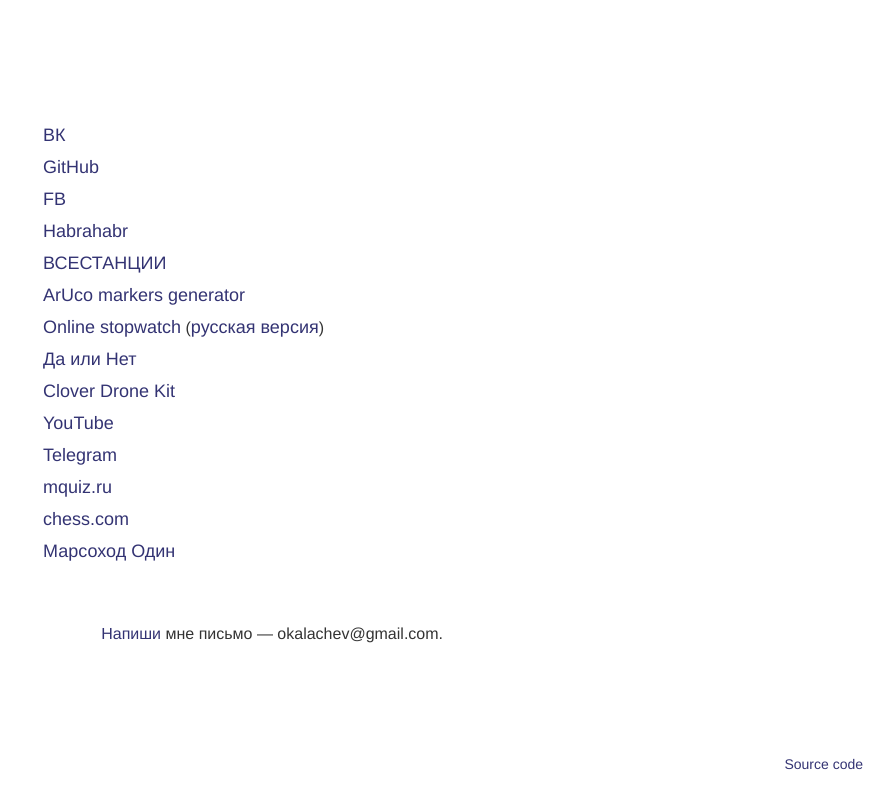
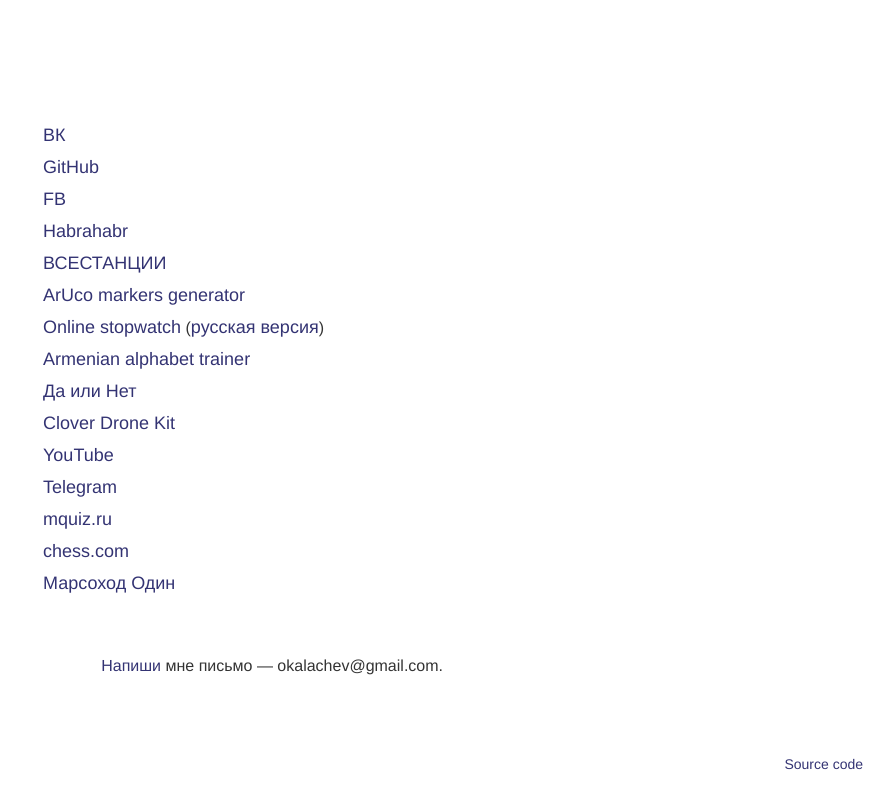
Before and after one commit to okalachev/okalachev.github.io, a plain HTML site: page index.html in a window 1280 px wide. Shown: the whole page, without its empty margins (397-1280 px from the left). Drawn offline with Linux system fonts and the light colour scheme; no server answers.

Commit message:
Add link to Armenian alphabet trainer

```diff
--- a/index.html
+++ b/index.html
@@ -21,6 +21,7 @@
 				<li><a href="https://vk.com/allstations">ВСЕСТАНЦИИ</a></li>
 				<li><a href="https://chev.me/arucogen/">ArUco markers generator</a></li>
 				<li><a href="https://chev.me/stopwatch/">Online stopwatch</a> (<a href="https://chev.me/stopwatch/ru.html">русская версия</a>)</li>
+				<li><a href="https://chev.me/armenian/">Armenian alphabet trainer</a></li>
 				<li><a href="http://da-ili-net.ru">Да или Нет</a></li>
 				<li><a href="https://clover.coex.tech">Clover Drone Kit</a></li>
 				<li><a href="https://www.youtube.com/channel/UCdAhwbPlazT5scWtztDLLug">YouTube</a></li>
```
